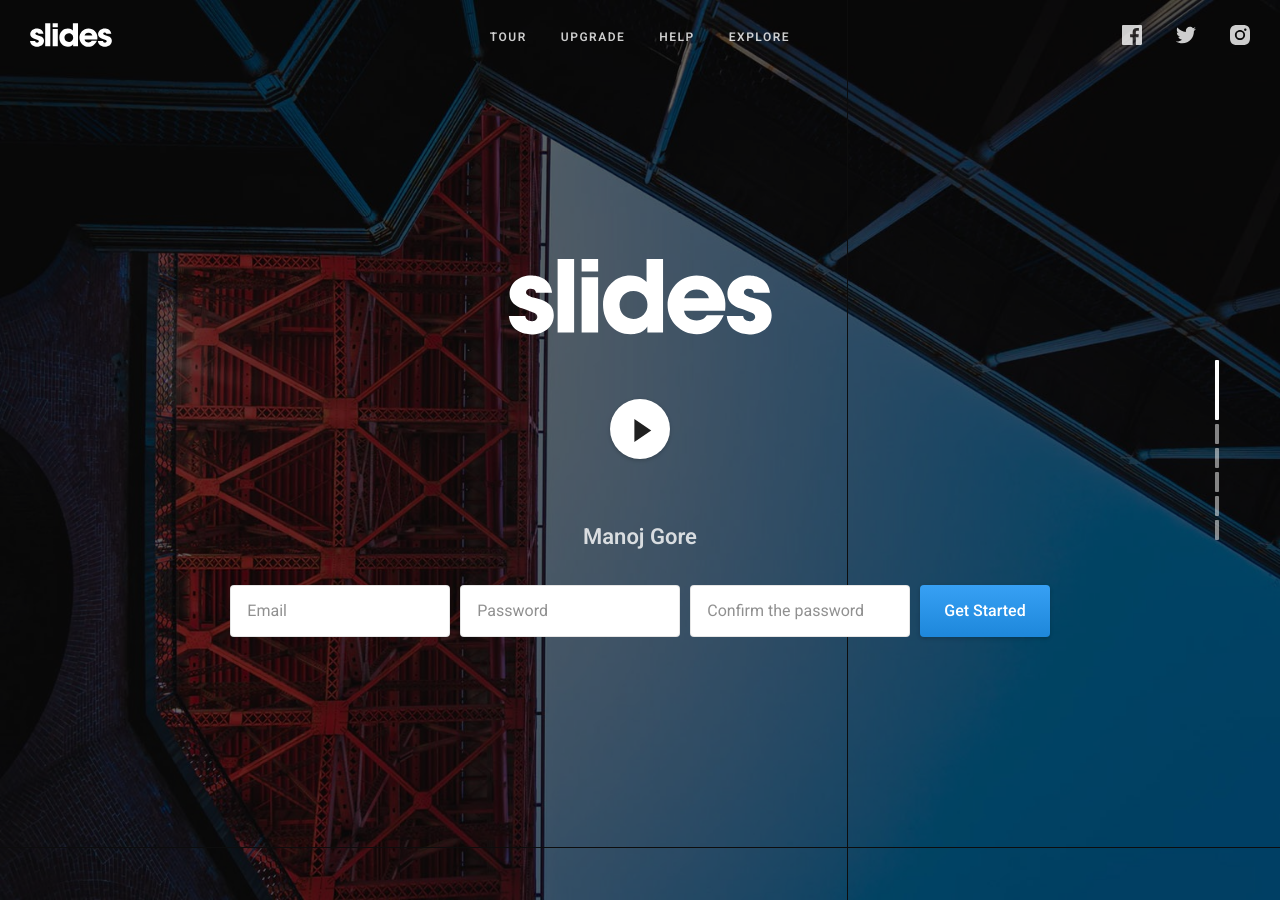
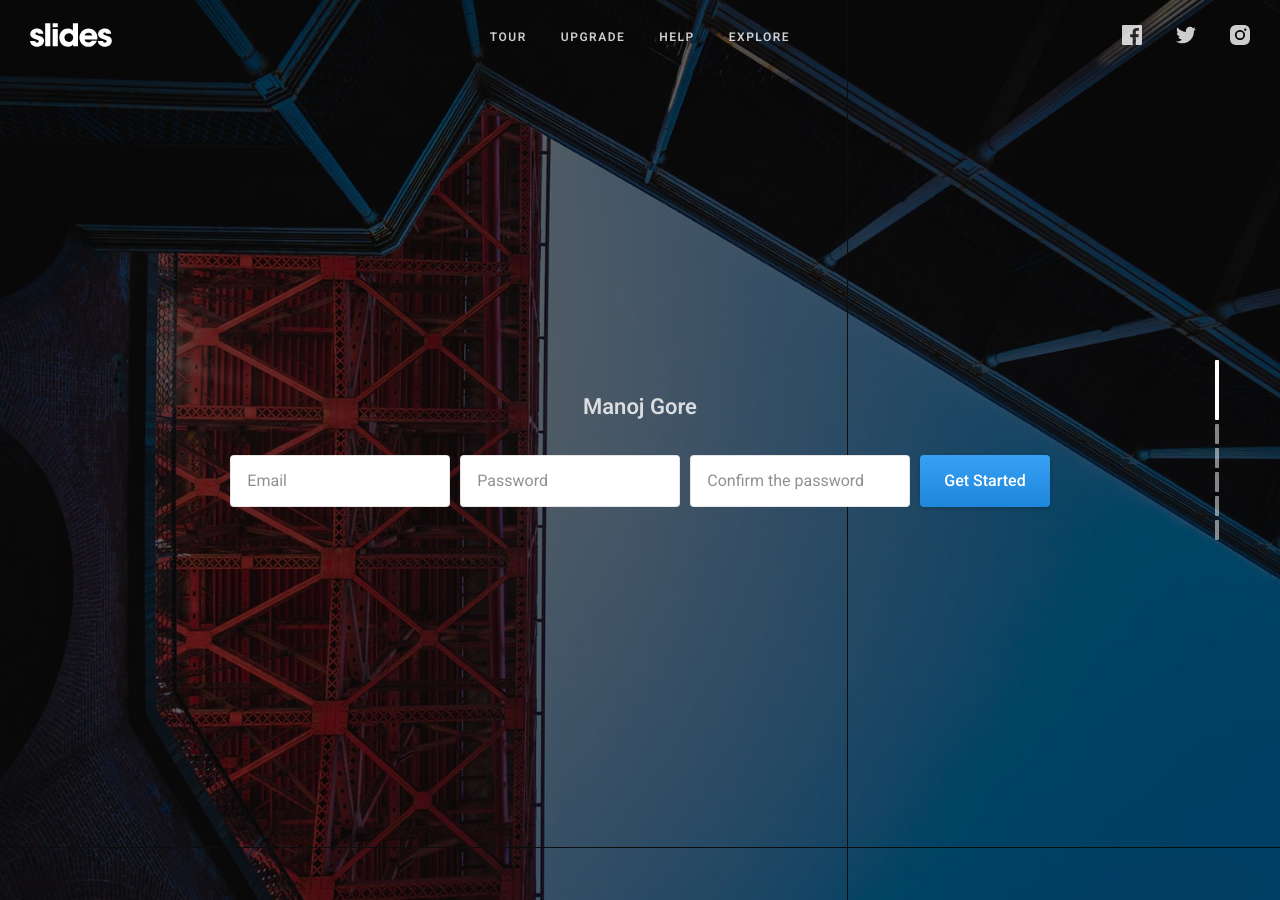
Before and after one commit to manojgore/manojgore.github.io, a Jekyll site: the page index.html, which Jekyll copies as it is, in a window 1280 px wide. Built offline with Jekyll 4.4.1, drawn with Linux system fonts in a browser that asks for light colours.

Commit message:
commit to main

```diff
--- a/index.html
+++ b/index.html
@@ -172,14 +172,6 @@
   <div class="content">
     <div class="container">
       <div class="wrap">
-
-        <div class="fix-12-12">
-          <div class="fix-3-12">
-            <svg height="77" class="wide ae-1 fromCenter"><use xmlns:xlink="http://www.w3.org/1999/xlink" xlink:href="#logo"></use></svg>
-          </div>
-          <div class="button play small white popupTrigger ae-2 fromCenter margin-top-6 margin-bottom-6" data-popup-id="9">
-            <svg><use xmlns:xlink="http://www.w3.org/1999/xlink" xlink:href="#play"></use></svg>
-          </div>
           <p class="ae-3"><span class="opacity-8"><b>Manoj Gore</b></span></p>
           <form class="slides-form" action="#" autocomplete="off">
             <input type="email" class="input-9 ae-4 fromCenter" name="user-email" placeholder="Email" val=""/>
```
